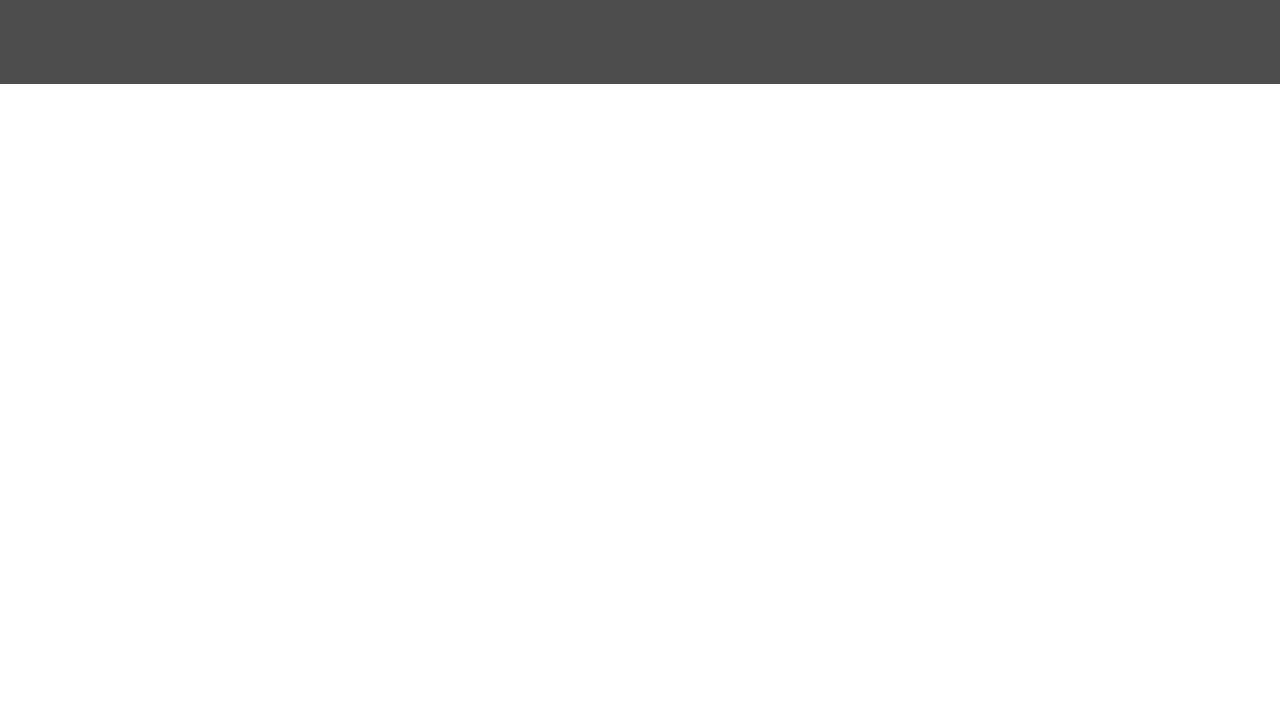
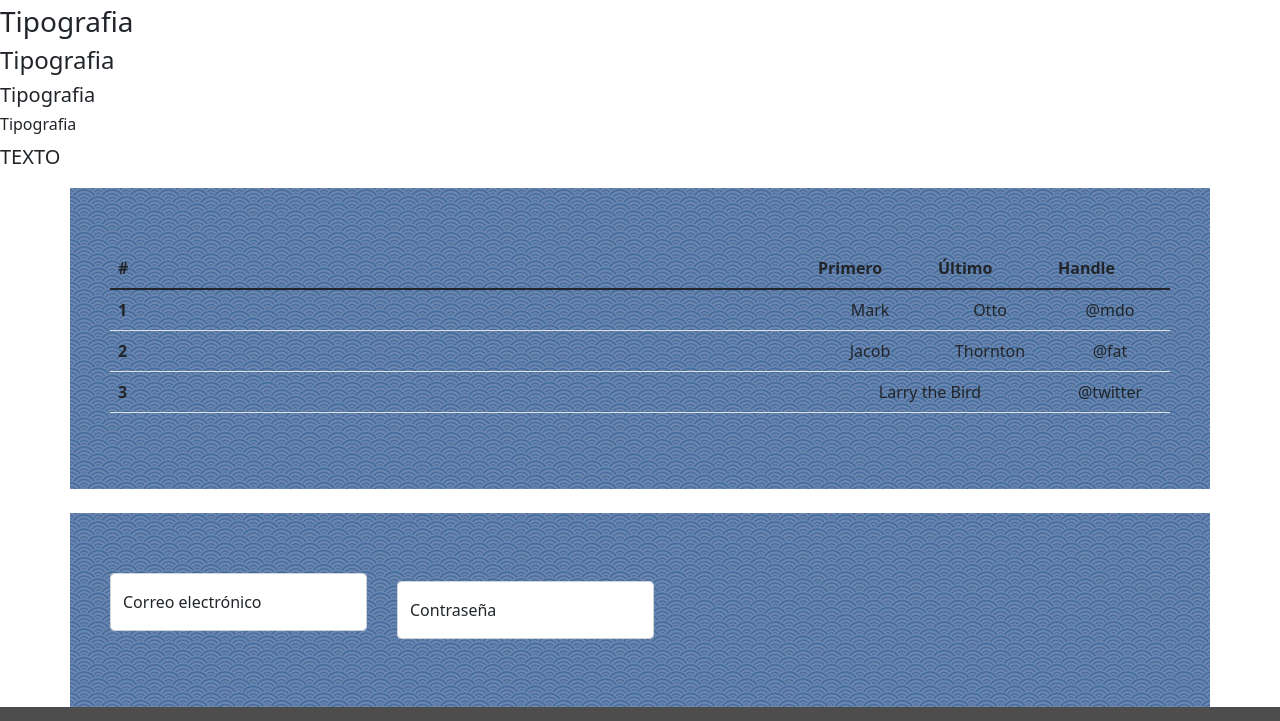
Before and after one commit to IvanGonzalezV/2a_Entrega_DesWeb, a plain HTML site: page nosotros.html in a window 1280 px wide. Shown: the part 1057-1778 px from the top of the page. Before the commit the page ends 1141 px from the top, so only its background shows below. Drawn offline with Linux system fonts and the light colour scheme.

Commit message:
Sections ADD :sparkles:

```diff
--- a/new-styles2.css
+++ b/new-styles2.css
@@ -375,11 +375,3 @@ span {
 .image-container i:hover {
     transform: scale(1.4);
 }
-
-.image-container i {
-    transition: color 0.3s ease; /* Agrega una transición suave al cambio de color */
-}
-
-.image-container:hover i {
-    color: red; /* Cambia el color del icono cuando el contenedor se encuentre en estado hover */
-}
--- a/nosotros.html
+++ b/nosotros.html
@@ -105,6 +105,58 @@
             </div>
         </div>
 
+        <h1>Tipografia</h1>
+        <h2>Tipografia</h2>
+        <h3>Tipografia</h3>
+        <h4>Tipografia</h4>
+        <h5>Tipografia</h5>
+        <h6>Tipografia</h6>
+
+        <p class="lead">TEXTO</p>
+
+    <div class="container">
+        <table class="table">
+            <thead>
+              <tr>
+                <th scope="col">#</th>
+                <th scope="col">Primero</th>
+                <th scope="col">Último</th>
+                <th scope="col">Handle</th>
+              </tr>
+            </thead>
+            <tbody>
+              <tr>
+                <th scope="row">1</th>
+                <td>Mark</td>
+                <td>Otto</td>
+                <td>@mdo</td>
+              </tr>
+              <tr>
+                <th scope="row">2</th>
+                <td>Jacob</td>
+                <td>Thornton</td>
+                <td>@fat</td>
+              </tr>
+              <tr>
+                <th scope="row">3</th>
+                <td colspan="2">Larry the Bird</td>
+                <td>@twitter</td>
+              </tr>
+            </tbody>
+          </table>
+        </div>
+
+    <br>
+    <div class="container">
+        <div class="form-floating mb-3">
+            <input type="email" class="form-control" id="floatingInput" placeholder="name@example.com">
+            <label for="floatingInput">Correo electrónico</label>
+          </div>
+          <div class="form-floating">
+            <input type="password" class="form-control" id="floatingPassword" placeholder="Contraseña">
+            <label for="floatingPassword">Contraseña</label>
+          </div>
+    </div>
 
 
     </main>
```
